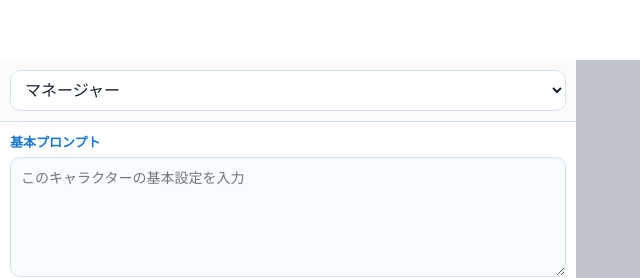
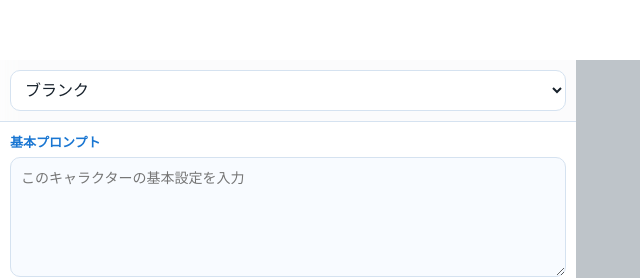
Before and after one commit to taishi813/aizawa, a plain HTML site: page index.html in a window 1280 px wide. Shown: the top 278 px of the page, 0-640 px from the left. Drawn offline with Linux system fonts and the light colour scheme.

Commit message:
index.html を更新

```diff
--- a/index.html
+++ b/index.html
@@ -462,7 +462,7 @@ button:hover{
     <select id="characterSelect">
 
       <option value="manager">
-        マネージャー
+        ブランク
       </option>
 
       <option value="aizawa">
@@ -495,14 +495,6 @@ button:hover{
 
       <option value="io">
         伊織いお
-      </option>
-
-      <option value="fun">
-        バトルファン
-      </option>
-
-      <option value="fun2">
-        バトルファン２
       </option>
 
     </select>
```
